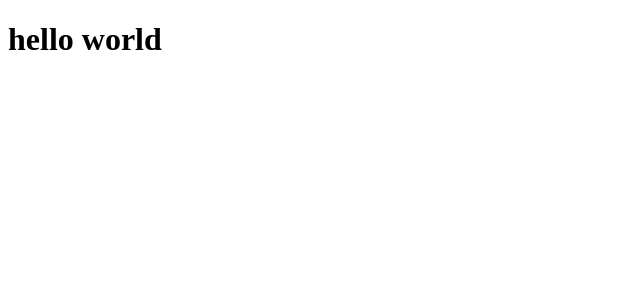
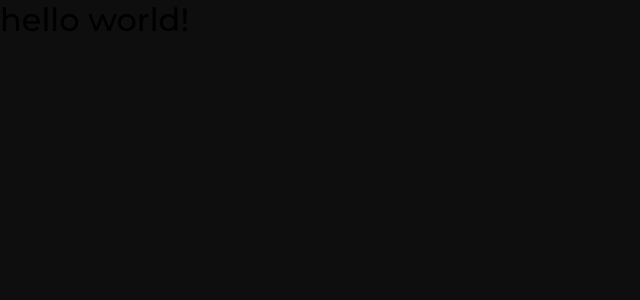
Before and after one commit to saulo775/cars_4rent-front, a React (Create React App) app: page / in a window 1280 px wide. Shown: the top 300 px of the page, without its empty margins (0-640 px from the left). Built offline with nearby package versions, Linux system fonts and the light colour scheme.

Commit message:
feat - Arquivo de estilos globais

```diff
--- a/package.json
+++ b/package.json
@@ -9,6 +9,7 @@
     "react": "^17.0.2",
     "react-dom": "^17.0.2",
     "react-scripts": "5.0.0",
+    "styled-components": "^5.3.3",
     "web-vitals": "^2.1.4"
   },
   "scripts": {
--- a/public/index.html
+++ b/public/index.html
@@ -1,13 +1,13 @@
 <!DOCTYPE html>
 <html lang="PT-BR">
   <head>
+    <link rel="preconnect" href="https://fonts.googleapis.com">
+    <link rel="preconnect" href="https://fonts.gstatic.com" crossorigin>
     <meta charset="utf-8" />
     <meta name="viewport" content="width=device-width, initial-scale=1" />
+    <link href="https://fonts.googleapis.com/css2?family=Montserrat:wght@100;200;300;400;500;600;700&display=swap" rel="stylesheet">
 
-
-    <title>rally 4_rent
-
-    </title>
+    <title>rally 4_rent</title>
   </head>
   <body>
     <div id="root"></div>
--- a/src/App.js
+++ b/src/App.js
@@ -1,6 +1,10 @@
+import { GlobalStyle } from "./styles/global";
 
 export function App() {
   return(
-    <h1>hello world</h1>
+    <>
+      <GlobalStyle/>
+      <h1>hello world!</h1>
+    </>
   )
 }
--- /dev/null
+++ b/src/styles/global.js
@@ -0,0 +1,99 @@
+import { createGlobalStyle } from 'styled-components';
+
+export const GlobalStyle = createGlobalStyle`
+
+    :root{
+        --primary: #FF8A00;
+        --red: #E52e54;
+        --blue: #5429CC;
+        --green: #33CC95;
+        --black: #000000;
+
+        --background: #0E0E0E;
+        --text-color: #FFFFFF;
+        --black-overlay: #00000040;
+
+    }
+
+    * {
+        margin: 0;
+        padding: 0;
+        box-sizing: border-box;
+    }
+
+    html {
+        @media (max-width: 1080px){
+            font-size: 93,75%;
+        }
+
+        @media (max-width: 720px){
+            font-size: 87,5%;
+        }
+    }
+
+    body {
+        background: var(--background);
+        -webkit-font-smooth: antialiased;
+    }
+
+    body, input, textarea, button {
+        font-family: 'Montserrat', sans-serif;
+        font-weight: 400;
+    }
+
+    h1, h2, h3, h4, h5, h6, strong {
+        font-weight: 500;
+    }
+
+    a{
+        text-decoration: none;
+        color: currentColor;
+    }
+
+    button {
+        cursor: pointer;
+    }
+
+    [disabled]{
+        opacity: 0.6;
+        cursor: not-allowed;
+    }
+
+    .react-modal-overlay  {
+        background: rgba(0, 0, 0, 0.5);
+
+        position: fixed;
+        top: 0;
+        bottom: 0;
+        left: 0;
+        right: 0;
+
+        display: flex;
+        align-items: center;
+        justify-content: center;
+    }
+
+    .react-modal-content {
+        width: 100%;
+        max-width: 576px;
+        background: var(--background);
+
+        padding: 3rem;
+        position: relative;
+        border-radius: 0.25rem;
+    }
+
+    .react-modal-close {
+        position: absolute;
+        top: 1.5rem;
+        right: 1.5rem;
+        background: transparent;
+        border: none;
+
+        transition: 0.2s;
+
+        &:hover {
+            filter: brightness(0.5);
+        }
+    }
+`
```
Also changed, not shown: 1 other file (tests, documents, lock files or other folders).
